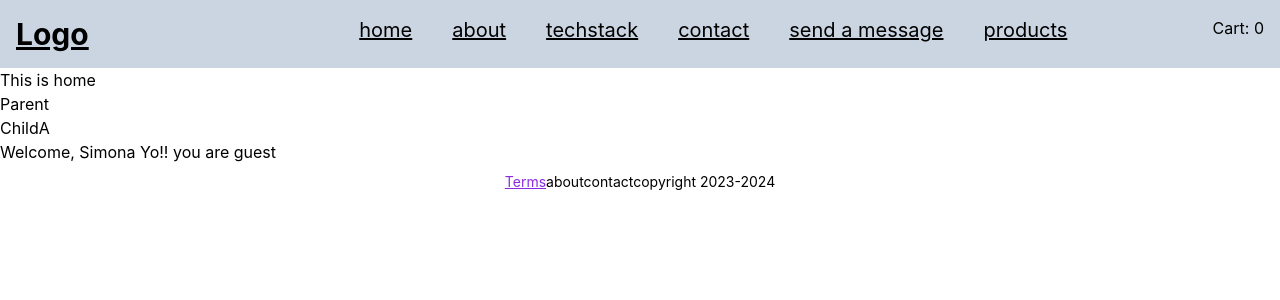
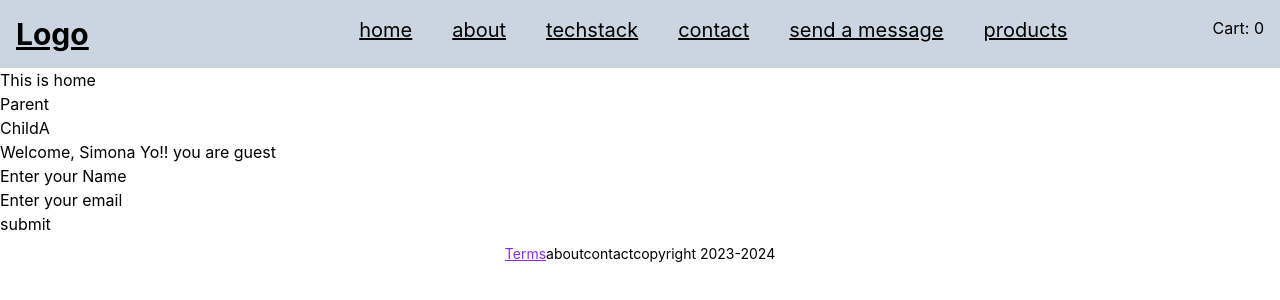
Before and after one commit to trainerfrontend/redux, a React (Create React App) app: page / in a window 1280 px wide. Shown: the top 300 px of the page. Built offline with nearby package versions, Linux system fonts and the light colour scheme.

Commit message:
feat: initial code commit

```diff
--- a/src/App.js
+++ b/src/App.js
@@ -2,12 +2,14 @@ import './App.css';
 import Header from './components/global/Header';
 import Footer from './components/global/Footer';
 import Parent from './Context/hooks/Parent'
+import Form from './components/global/Form'
 
 function App() {
   return (
     <div className="container mx-auto">
       This is home
       <Parent />
+      <Form />
     </div>
   );
 }
--- a/src/components/common/Button.jsx
+++ b/src/components/common/Button.jsx
@@ -0,0 +1,5 @@
+const Button = () => {
+    return <button>submit</button>
+}
+
+export default Button;
--- a/src/components/common/Input.jsx
+++ b/src/components/common/Input.jsx
@@ -0,0 +1,5 @@
+const Input = ({ type, name, handler }) => {
+    return <input type={type} name={name} onChange={handler} />
+}
+
+export default Input
--- /dev/null
+++ b/src/components/common/Label.jsx
@@ -0,0 +1,5 @@
+const Label = ({ labelName }) => {
+    return <label>{labelName}</label>
+}
+
+export default Label
--- /dev/null
+++ b/src/components/global/Form.jsx
@@ -0,0 +1,31 @@
+import Label from '../common/Label';
+import Input from '../common/Input';
+import Button from '../common/Button';
+import { useState } from 'react';
+
+const Form = () => {
+    const [form, setForm] = useState();
+
+    const getFormData = (e) => {
+        const { value, name } = e.target;
+        setForm((prevState) => (
+            {
+                ...prevState, [name]: value
+            }
+        ))
+    }
+    return <>
+        <h1>{form && JSON.stringify(form)}</h1>
+        <div>
+            <Label labelName="Enter your Name" />
+            <Input type="text" name="fullname" handler={getFormData} />
+        </div>
+        <div>
+            <Label labelName="Enter your email" />
+            <Input type="email" name="email" handler={getFormData} />
+        </div>
+        <Button />
+    </>
+}
+
+export default Form;
```
